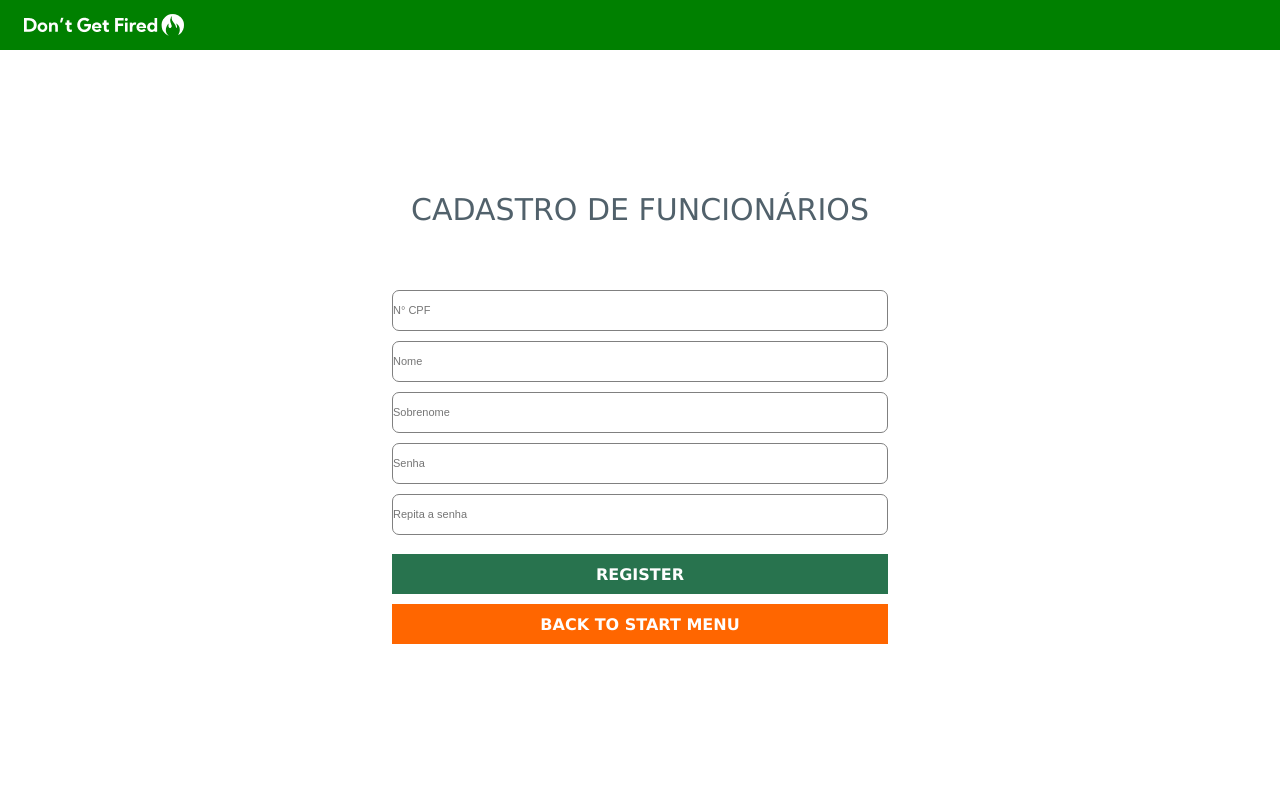
After one commit to Mschirmann/dontgetfired, a Django app: page /rh/user/register in a window 1280 px wide. The commit adds this page. Shown: the top 785 px of the page. Run offline with Django 3.2, Linux system fonts and the light colour scheme.

Commit message:
adicionado tela de cadastro de usuário

```diff
--- a/pi3a/rh/admin.py
+++ b/pi3a/rh/admin.py
@@ -5,3 +5,4 @@ from .models import Time_sheet, Vacations, Holidays
 admin.site.register(Time_sheet)
 admin.site.register(Vacations)
 admin.site.register(Holidays)
+# admin.site.register(NewUser)
--- a/pi3a/rh/models.py
+++ b/pi3a/rh/models.py
@@ -25,3 +25,6 @@ class Holidays(models.Model):
     day = models.CharField(max_length=2)
     month = models.CharField(max_length=2)
     year = models.CharField(max_length=4)
+
+class NewUser(models.Model):
+    pass
--- a/pi3a/rh/static/rh/css/global.css
+++ /dev/null
@@ -1,6 +0,0 @@
-/* 000 75%  */
-* {
-    margin: 0;
-    padding: 0;
-    box-sizing: border-box;
-}
--- /dev/null
+++ b/pi3a/rh/static/rh/css/style_global.css
@@ -0,0 +1,120 @@
+:root {
+  --black: #00000;
+}
+
+/* 000 75%  */
+* {
+  margin: 0;
+  padding: 0;
+  box-sizing: border-box;
+}
+
+
+header {
+  width: 100%;
+  background-color: #28734e;
+  height: 3.125rem;
+}
+
+.container {
+  width: 100%;
+  text-align: center;
+  height: 92vh;
+  display: flex;
+  align-items: center;
+  justify-content: center;
+}
+
+#titulo_registro_form {
+  font-family: Verdana, Geneva, Tahoma, sans-serif;
+  font-size: 1.875rem;
+  font-weight: 50;
+  text-align: center;
+  color: #51616b;
+}
+
+form {
+  margin-top: 3.3125rem;
+  display: flex;
+  flex-direction: column;
+}
+
+section {
+  display: flex;
+  flex-direction: column;
+  justify-content: center;
+  align-items: center;
+}
+
+
+input {
+  font-size: 11px;
+  text-align: start;
+  border-radius: 20rem;
+  margin-top: 0.6125rem;
+  border-radius: 0.4375rem;
+  height: 2.575rem;
+  width: 31rem;
+  border: 1px solid gray;
+}
+
+.buttons_register {
+  display: flex;
+  flex-direction: column;
+  margin-top: 0.6125rem;
+}
+
+.btn {
+  font-family: Verdana, Geneva, Tahoma, sans-serif;
+  font-size: 1rem;
+  font-weight: 600;
+  color: #fefefe;
+  margin-top: 0.6125rem;
+  height: 40px;
+  width: 496px;
+  border: none;
+}
+
+.btn_green {
+  background-color: #28734e;
+}
+
+.btn_orange {
+  background-color: #ff6600;
+}
+
+/* Login styles */
+
+#main_base_page_login {
+    width: 100vw;
+    height: 100vh;
+    display: flex;
+    justify-content: space-between;
+}
+
+#logo_login_rh {
+    width: 26.0625rem;
+    height: 6.5625rem;
+}
+
+label{
+    visibility: hidden;
+}
+
+p > label {
+  display: flex;
+  flex-direction: column;
+
+}
+
+/* .form_login {
+  margin: 0;
+  display: flex;
+
+} */
+
+#password_reset {
+  font-weight: 50;
+  font-size: 12px;
+  margin-top: 22.5px;
+}
--- a/pi3a/rh/static/rh/css/style_login.css
+++ b/pi3a/rh/static/rh/css/style_login.css
@@ -1,19 +1,3 @@
-:root {
-  --black: #00000;
-}
-
-* {
-  margin: 0;
-  box-sizing: border-box;
-  padding: 0;
-}
-
-header {
-  width: 100%;
-  background-color: #28734e;
-  height: 3.125rem;
-}
-
 main {
     width: 100%;
     text-align: center;
@@ -22,97 +6,3 @@ main {
     align-items: center;
     justify-content: center;
   }
-
-#titulo_registro_form {
-  font-family: Verdana, Geneva, Tahoma, sans-serif;
-  font-size: 1.875rem;
-  font-weight: 50;
-  text-align: center;
-  color: #51616b;
-}
-
-form {
-  margin-top: 3.3125rem;
-  display: flex;
-  flex-direction: column;
-}
-
-section {
-  display: flex;
-  flex-direction: column;
-  justify-content: center;
-  align-items: center;
-}
-
-
-input {
-  font-size: 11px;
-  text-align: start;
-  border-radius: 20rem;
-  margin-top: 0.6125rem;
-  border-radius: 0.4375rem;
-  height: 2.575rem;
-  width: 31rem;
-  border: 1px solid gray;
-}
-
-.buttons_register {
-  display: flex;
-  flex-direction: column;
-  margin-top: 0.6125rem;
-}
-
-.btn {
-  font-family: Verdana, Geneva, Tahoma, sans-serif;
-  font-size: 1rem;
-  font-weight: 600;
-  color: #fefefe;
-  margin-top: 0.6125rem;
-  height: 40px;
-  width: 496px;
-  border: none;
-}
-
-.btn_green {
-  background-color: #28734e;
-}
-
-.btn_orange {
-  background-color: #ff6600;
-}
-
-/* Login styles */
-
-#main_base_page_login {
-    width: 100vw;
-    height: 100vh;
-    display: flex;
-    justify-content: space-between;
-}
-
-#logo_login_rh {
-    width: 26.0625rem;
-    height: 6.5625rem;
-}
-
-label{
-    visibility: hidden;
-}
-
-p > label {
-  display: flex;
-  flex-direction: column;
-
-}
-
-/* .form_login {
-  margin: 0;
-  display: flex;
-
-} */
-
-#password_reset {
-  font-weight: 50;
-  font-size: 12px;
-  margin-top: 22.5px;
-}
--- /dev/null
+++ b/pi3a/rh/templates/rh/user_register.html
@@ -0,0 +1,38 @@
+{% extends 'base/base_page_header.html' %}
+
+{% load static %}
+
+{% block title %}Cadastro dos Colaboradores{% endblock %}
+
+{% block content %}
+
+
+<!-- load static files -->
+
+
+
+<link rel="stylesheet" href="{% static 'rh/css/style_global.css' %}">
+<link rel="stylesheet" href="{% static 'rh/css/style_login.css' %}">
+
+<section id="form_register">
+    <h2 id="titulo_registro_form">CADASTRO DE FUNCIONÁRIOS</h2>
+
+    <form action="" method="post">
+        {% csrf_token %}
+
+        <input type="text" placeholder="N° CPF" required maxlength="100">
+        <input type="text" placeholder="Nome" required maxlength="100">
+        <input type="text" placeholder="Sobrenome" required maxlength="100">
+        <!-- <input type="email" placeholder="Email" required maxlength="100"> -->
+        <input type="password" placeholder="Senha" required maxlength="100">
+        <input type="password" placeholder="Repita a senha" required maxlength="100">
+
+        <div class="buttons_register">
+            <button class="btn btn_green" type="submit" >REGISTER</button>
+            <button class="btn btn_orange">BACK TO START MENU</button>
+        </div>
+    </form>
+</section>
+
+
+{% endblock %}
--- a/pi3a/rh/urls.py
+++ b/pi3a/rh/urls.py
@@ -4,11 +4,13 @@ from rh.views import (
     UserDetailView,
     TimesheetListView,
     TimesheetRegisterView,
+    NewUserView
 )
 
 
 app_name = "rh"
 urlpatterns = [
+    path("user/register", NewUserView.as_view(), name="user_register"),
     path("user/list", UserListView.as_view(), name="users"),
     path("user/form/<int:pk>", UserDetailView.as_view(), name="user_form"),
     path("timesheet/list", TimesheetListView.as_view(), name="timesheet_list"),
--- a/pi3a/rh/views.py
+++ b/pi3a/rh/views.py
@@ -53,6 +53,10 @@ class UserRegisterView(TemplateView):
     model = User
     template_name = "rh/user_form.html"
 
+class NewUserView(TemplateView):
+    model = User
+    template_name = "rh/user_register.html"
+
 
 class UserDetailView(DetailView):
     model = User
--- a/pi3a/templates/base/base_page_header.html
+++ b/pi3a/templates/base/base_page_header.html
@@ -6,7 +6,6 @@
     <meta charset="UTF-8">
     <meta http-equiv="X-UA-Compatible" content="IE=edge">
     <meta name="viewport" content="width=device-width, initial-scale=1.0">
-    <link rel="stylesheet" href="{% static 'rh/css/style_login.css' %}">
 
     <title>{% block title %} Don't Get Fired! -  {% endblock %}</title>
     <style>
@@ -19,9 +18,9 @@
 </head>
 
 <body>
-    <header>
-        <h1>
-            <img src="{% static 'rh/img/DGF_WHITE_LOGO.png' %}" alt="teste">
+    <header style="background-color: green;">
+        <h1 >
+            <img style="margin-left: 1.5rem; padding-top: 0.875rem;" src="{% static 'rh/img/DGF_WHITE_LOGO.png' %}" alt="teste">
         </h1>
     </header>
     <main>
--- a/pi3a/templates/registration/login.html
+++ b/pi3a/templates/registration/login.html
@@ -8,6 +8,7 @@
 
 
 
+<link rel="stylesheet" href="{% static 'rh/css/style_global.css' %}">
 <link rel="stylesheet" href="{% static 'rh/css/style_login.css' %}">
 
 <div style="background-color: green; height: 100vh; width: 4.9375rem;">
@@ -25,11 +26,9 @@
         {{ form.as_p }}
       </p>
       <button class="btn btn_green" type="submit" style="font-weight: 100;">LOGIN</button>
-      <p id="password_reset"><i>Forget your password?<a href="#">Click here</a></i></p>
+      <p id="password_reset"><i>Forget your password?<a href="{% url 'rh:user_register' %}">Click here</a></i></p>
     </div>
-
   </form>
-
 </div>
 
 <div id="logo_login_rh">
```
Also changed, not shown: pi3a/templates/home.html (+14 -7 lines). Lines whose indentation alone changed are shown as unchanged.
